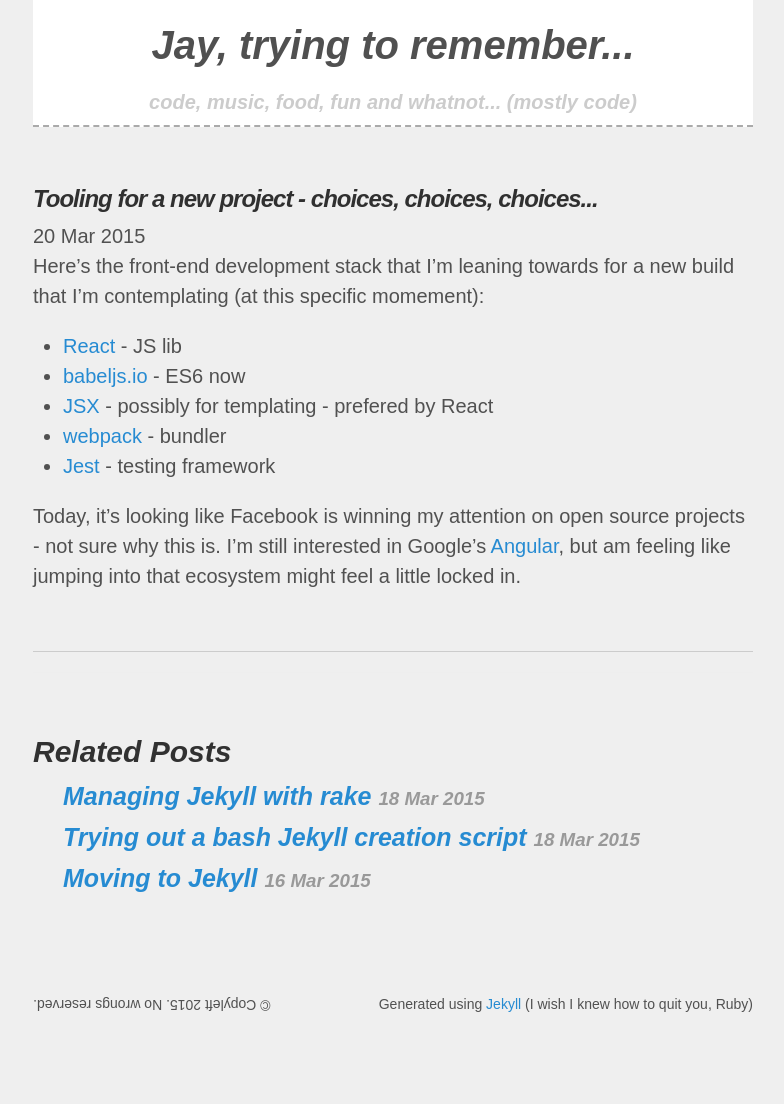
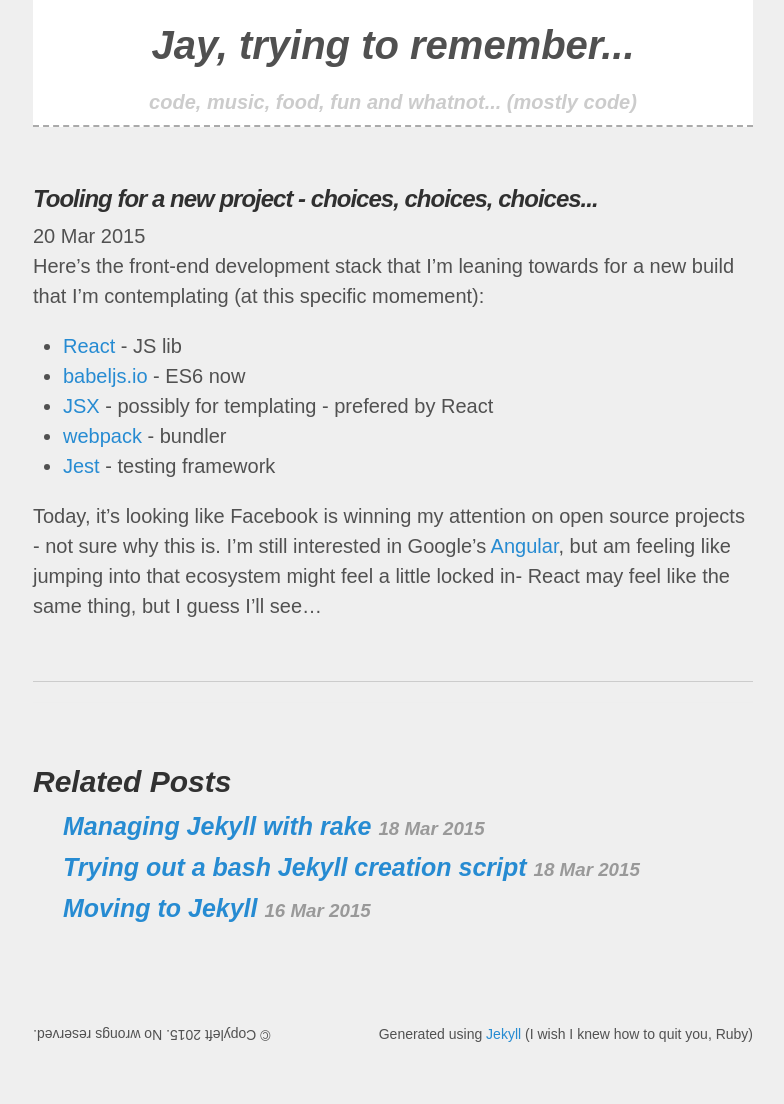
Before and after one commit to funkfinger/jaywiggins, a Jekyll site: the page built from _posts/2015-03-20-tooling-for-a-new-project.md, in a window 1280 px wide. Shown: the whole page, without its empty margins (247-1031 px from the left). Built offline with Jekyll 4.4.1, drawn with Linux system fonts in a browser that asks for light colours; comment, search, counter and statistics services are not loaded; before the commit the page ends 1074 px from its top, so only the background shows below that.

Commit message:
updated last post

```diff
--- a/_posts/2015-03-20-tooling-for-a-new-project.md
+++ b/_posts/2015-03-20-tooling-for-a-new-project.md
@@ -14,4 +14,4 @@
   * [webpack](http://webpack.github.io/) - bundler
   * [Jest](http://facebook.github.io/jest/) - testing framework
 
-Today, it's looking like Facebook is winning my attention on open source projects - not sure why this is. I'm still interested in Google's [Angular](https://angularjs.org/), but am feeling like jumping into that ecosystem might feel a little locked in.
+Today, it's looking like Facebook is winning my attention on open source projects - not sure why this is. I'm still interested in Google's [Angular](https://angularjs.org/), but am feeling like jumping into that ecosystem might feel a little locked in- React may feel like the same thing, but I guess I'll see...
```
